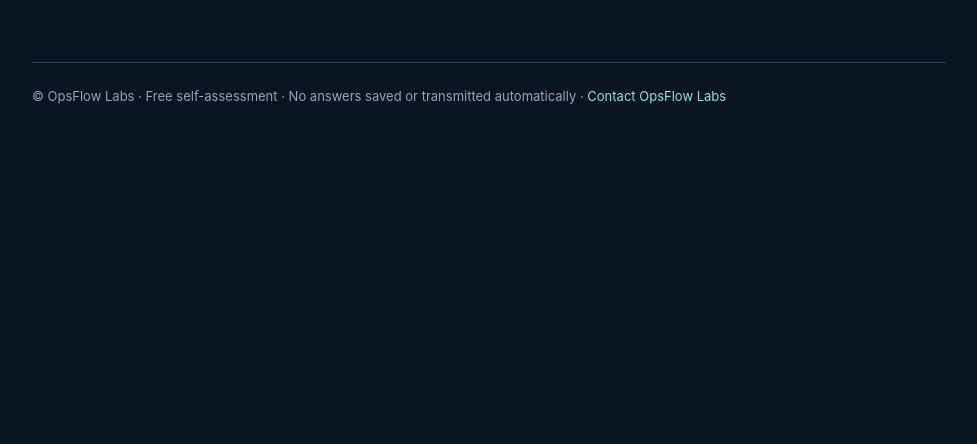
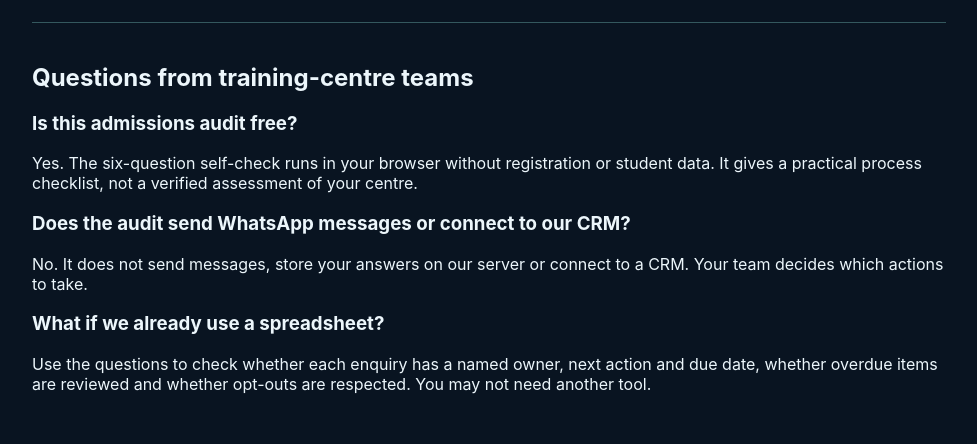
Before and after one commit to BOYINAVENU/opsflow-labs, a plain HTML site: page admissions-audit.html in a window 1280 px wide. Shown: the part 1563-2007 px from the top of the page, without its empty margins (151-1128 px from the left). Before the commit the page ends 1697 px from the top, so only its background shows below. Drawn offline with Linux system fonts and the light colour scheme.

Commit message:
Add truthful FAQ to free admissions audit for training-centre search intent

```diff
--- a/admissions-audit.html
+++ b/admissions-audit.html
@@ -44,6 +44,7 @@ footer{margin:65px 0 30px;padding-top:25px;border-top:1px solid #304656;color:#8
 <div class="section"><h3>Want reusable templates and an offline dashboard?</h3><p class="lead">AdmissionRelay includes 18 editable communication templates, 16 AI prompts and a downloadable CSV workflow dashboard. It is a manual toolkit, not a connected CRM or automatic sender.</p>
 <div class="actions"><a class="button" href="https://venuboyina.gumroad.com/l/admissionrelay-v1" rel="noopener noreferrer" target="_blank">Get the full AdmissionRelay toolkit · $29 ↗</a><a class="button secondary" href="./admissionrelay.html">Read product details</a><a class="button secondary" href="./admissions-follow-up-checklist.html">Free follow-up checklist + CSV ↓</a></div>
 <p class="notice">Review final price, payment availability, refund terms and included files on Gumroad before purchasing.</p></div></section>
+<section class="section" aria-labelledby="audit-faq"><h2 id="audit-faq">Questions from training-centre teams</h2><h3>Is this admissions audit free?</h3><p>Yes. The six-question self-check runs in your browser without registration or student data. It gives a practical process checklist, not a verified assessment of your centre.</p><h3>Does the audit send WhatsApp messages or connect to our CRM?</h3><p>No. It does not send messages, store your answers on our server or connect to a CRM. Your team decides which actions to take.</p><h3>What if we already use a spreadsheet?</h3><p>Use the questions to check whether each enquiry has a named owner, next action and due date, whether overdue items are reviewed and whether opt-outs are respected. You may not need another tool.</p></section>
 </main><footer>© OpsFlow Labs · Free self-assessment · No answers saved or transmitted automatically · <a href="mailto:opsflowlabs@gmail.com?subject=Admissions%20workflow%20question">Contact OpsFlow Labs</a></footer>
 </div><script>
 (function(){
```
